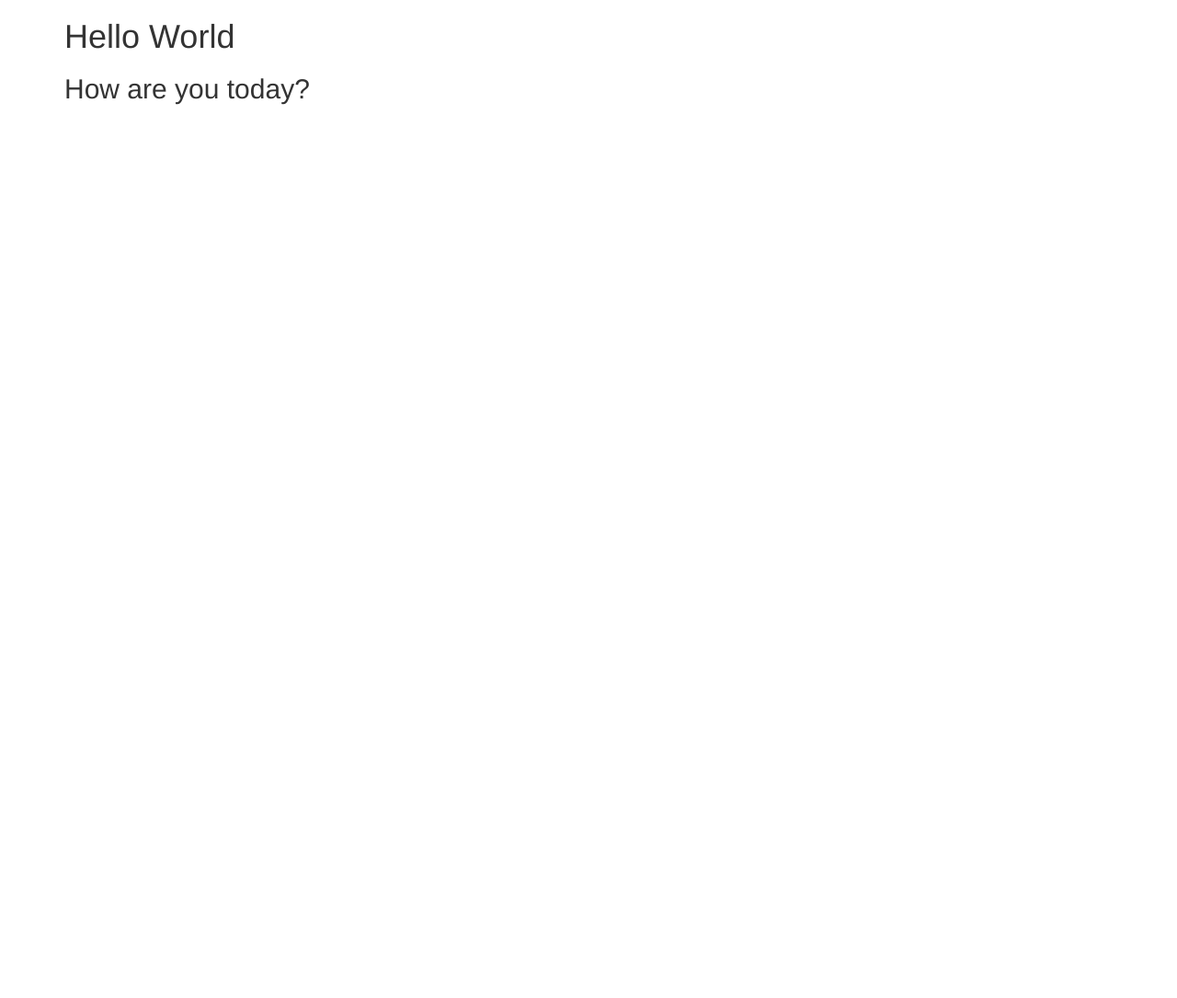
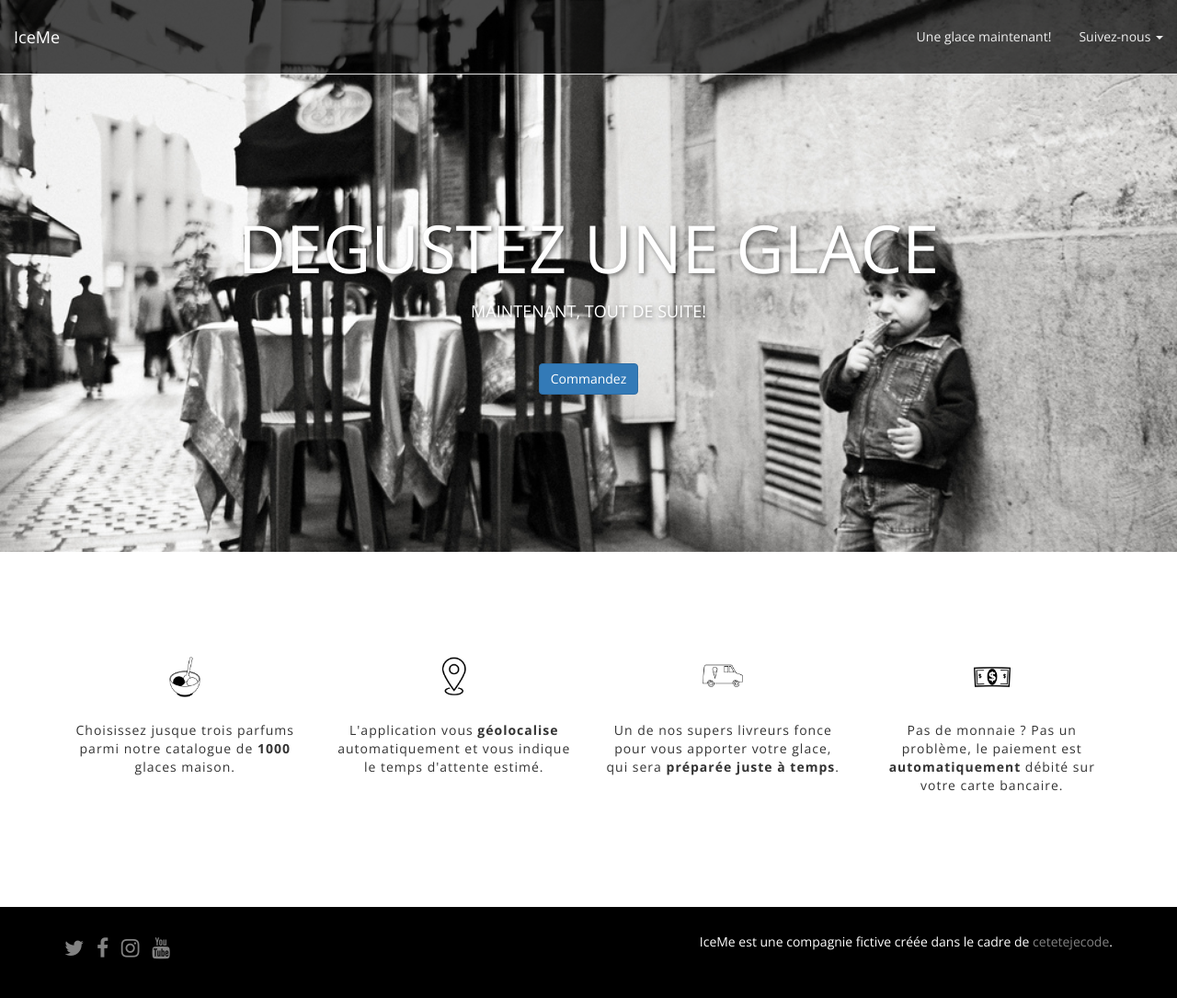
Before and after one commit to XS05/Iceme-github-pages, a plain HTML site: page index.html in a window 1280 px wide. Shown: the whole page at 92% size. Before the commit the page ends 800 px from the top, so only its background shows below. Drawn offline with nearby package versions, Linux system fonts and the light colour scheme.

Commit message:
Incorporated real IceMe code

```diff
--- a/css/style.css
+++ b/css/style.css
@@ -0,0 +1,86 @@
+body{
+font-family: 'Open Sans', sans-serif;
+}
+
+#footer{
+	background-color:black;
+	padding-top:2em;
+	padding-bottom:2em;
+	color:white;
+}
+
+#footer a {
+	color:rgb(130,130,130);
+}
+
+#footer a:hover{
+	color:white;
+}
+
+.social a {
+	font-size:23px;
+}
+
+
+#wrapper{
+background-image: url("../images/background/background.jpg");
+background-size:cover;
+text-align:center;
+height:600px;
+color:white;
+text-shadow: 2px 2px 5px rgba(0,0,0,0.5);
+padding-top:15em;
+}
+
+#wrapper h1{
+	font-size:72px;
+}
+
+
+#wrapper h2{
+	font-size:18px;
+	padding-bottom:2em;
+}
+
+.spacer{
+	height:8em;
+}
+
+
+.feature p {
+	font-size:300;
+	letter-spacing:1px;
+}
+
+.feature img{
+	margin-bottom:1em;
+}
+
+
+/* How to override the default Bootstrap navbar */
+
+.navbar-transparent {
+  background-color: rgba(0, 0, 0, 0.7);
+}
+
+.navbar-transparent .navbar-brand,
+.navbar-transparent .navbar-nav > li > a {
+  color: #eeeeee;
+  line-height: 50px;
+}
+
+.navbar-transparent .navbar-nav > li > a:hover,
+.navbar-transparent .navbar-nav > li > a:active,
+.navbar-transparent .navbar-nav > li > a:focus,
+.navbar-transparent .navbar-nav > .open > a,
+.navbar-transparent .navbar-nav > .open > a:hover,
+.navbar-transparent .navbar-nav > .open > a:focus {
+  color: white;
+  background-color: rgba(0, 0, 0, 0.3);
+}
+
+.navbar-transparent .navbar-brand:hover,
+.navbar-transparent .navbar-brand:active,
+.navbar-transparent .navbar-brand:focus {
+  color: white;
+}
--- a/index.html
+++ b/index.html
@@ -5,7 +5,7 @@
     <meta http-equiv="X-UA-Compatible" content="IE=edge">
     <meta name="viewport" content="width=device-width, initial-scale=1">
 
-    <title>IceMe</title>
+    <title>IceMe Dégustez une glace</title>
 
     <link rel="stylesheet" href="https://maxcdn.bootstrapcdn.com/bootstrap/3.2.0/css/bootstrap.min.css">
     <link rel="stylesheet" href="https://maxcdn.bootstrapcdn.com/font-awesome/4.1.0/css/font-awesome.min.css">
@@ -23,13 +23,118 @@
 
 
   <body>
-    <div class="container">
-      <div class="row">
-        <div class="col-xs-6 col-sm-12">
-          <h1> Hello World</h1>
-          <h2>How are you today?</h2>
-        </div>
+    <nav class="navbar navbar-default navbar-fixed-top navbar-transparent">
+  <div class="container-fluid">
+    <!-- Brand and toggle get grouped for better mobile display -->
+    <div class="navbar-header">
+      <button type="button" class="navbar-toggle collapsed" data-toggle="collapse" data-target="#bs-example-navbar-collapse-1" aria-expanded="false">
+        <span class="sr-only">Toggle navigation</span>
+        <span class="icon-bar"></span>
+        <span class="icon-bar"></span>
+        <span class="icon-bar"></span>
+      </button>
+      <a class="navbar-brand" href="#">IceMe</a>
+    </div>
+
+    <!-- Collect the nav links, forms, and other content for toggling -->
+    <div class="collapse navbar-collapse" id="bs-example-navbar-collapse-1">
+      <ul class="nav navbar-nav navbar-right">
+        <li><a href="#">Une glace maintenant!</a></li>
+        <li class="dropdown">
+          <a href="#" class="dropdown-toggle" data-toggle="dropdown" role="button" aria-haspopup="true" aria-expanded="false">Suivez-nous <span class="caret"></span></a>
+          <ul class="dropdown-menu">
+            <ul class='list-inline'>
+              <li><i class="fa fa-twitter-square"></i><a href="#">Twitter</a></li>
+              <li><i class="fa fa-facebook-square"></i><a href="#">Facebook</a></li>
+            </ul>
+          </ul>
+        </li>
+      </ul>
+    </div><!-- /.navbar-collapse -->
+  </div><!-- /.container-fluid -->
+</nav>
+
+<div id="wrapper">
+    <h1 class="text-center">DEGUSTEZ UNE GLACE</h1>
+    <h2 class="text-center">MAINTENANT, TOUT DE SUITE!</h2>
+    <button type="button" class="btn btn-primary">Commandez</button>
+</div>
+
+<div class="spacer"></div>
+
+
+<div class="container">
+  <div class="row">
+    <div class="col-xs-12 col-sm-6 col-md-3 feature">
+    <p class="text-center"><img src="images/icon_57707/icon_57707.png" width="48"></p>
+    <p class="text-center">
+      Choisissez jusque trois parfums
+      parmi notre catalogue de <strong>1000</strong> glaces maison.
+    </p>
+    </div>
+
+    <div class="col-xs-12 col-sm-6 col-md-3 feature">
+    <p class="text-center"><img src="images/icon_29388/icon_29388.png" width="48"></p>
+    <p class="text-center">
+      L'application vous <strong>géolocalise</strong> automatiquement et vous
+      indique le temps d'attente estimé.
+    </p>
+    </div>
+
+    <div class="col-xs-12 col-sm-6 col-md-3 feature">
+    <p class="text-center"><img src="images/icon_24755/icon_24755.png" width="48"></p>
+    <p class="text-center">
+      Un de nos supers livreurs fonce pour vous apporter votre glace,
+      qui sera <strong>préparée juste à temps</strong>.
+    </p>
+    </div>
+
+    <div class="col-xs-12 col-sm-6 col-md-3 feature">
+    <p class="text-center"><img src="images/icon_17805/icon_17805.png" width="48"></p>
+    <p class="text-center">
+      Pas de monnaie ? Pas un problème, le paiement est <strong>automatiquement</strong>
+      débité sur votre carte bancaire.
+    </p>
+    </div>
+  </div>
+</div>
+
+<div class="spacer"></div>
+
+<div id="footer">
+  <div class="container">
+    <div class="row">
+      <div class="col-xs-6 col-sm-4">
+      <ul class="list-inline social">
+        <li>
+          <a href="https://twitter.com/iceme"><i class="fa fa-twitter"></i></a>
+        </li>
+        <li>
+          <a href="https://facebook.com/iceme"><i class="fa fa-facebook"></i></a>
+        </li>
+        <li>
+          <a href="https://instagram.com/iceme"><i class="fa fa-instagram"></i></a>
+        </li>
+        <li>
+          <a href="https://youtube.com/iceme"><i class="fa fa-youtube"></i></a>
+        </li>
+      </ul>
+      </div>
+      <div class="col-xs-6 col-sm-8">
+      <p class="text-right">
+        IceMe est une compagnie fictive créée dans le cadre de <a href="http://cetetejecode.fr">cetetejecode</a>.
+      </p>
       </div>
     </div>
+  </div>
+</div>
+
+    <!-- TODO: Here goes your content! -->
+
+
+
+    <!-- Including Bootstrap JS (with its jQuery dependency) so that dynamic components work -->
+    <script src="https://ajax.googleapis.com/ajax/libs/jquery/1.11.1/jquery.min.js"></script>
+    <script src="https://maxcdn.bootstrapcdn.com/bootstrap/3.2.0/js/bootstrap.min.js"></script>
   </body>
 </html>
```
Also changed, not shown: images/background/background.jpg (added), images/background/license.txt (added), images/icon_17805/icon_17805.png (added), images/icon_17805/icon_17805.svg (added), images/icon_17805/license.txt (added), images/icon_24755/icon_24755.png (added), images/icon_24755/icon_24755.svg (added), images/icon_24755/license.txt (added), images/icon_29388/icon_29388.png (added), images/icon_29388/icon_29388.svg (added), images/icon_29388/license.txt (added), images/icon_57707/icon_57707.png (added), images/icon_57707/icon_57707.svg (added), images/icon_57707/license.txt (added).
